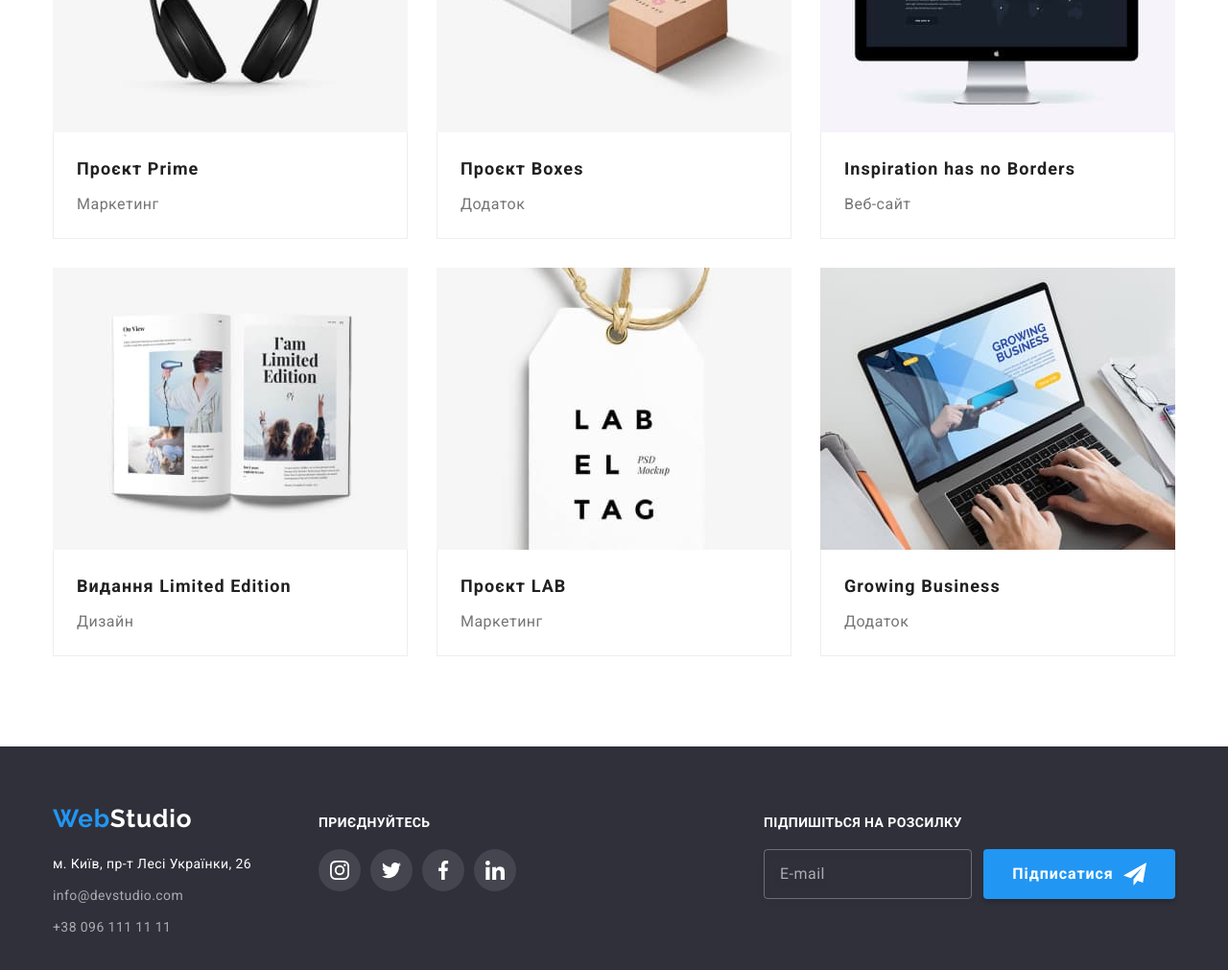
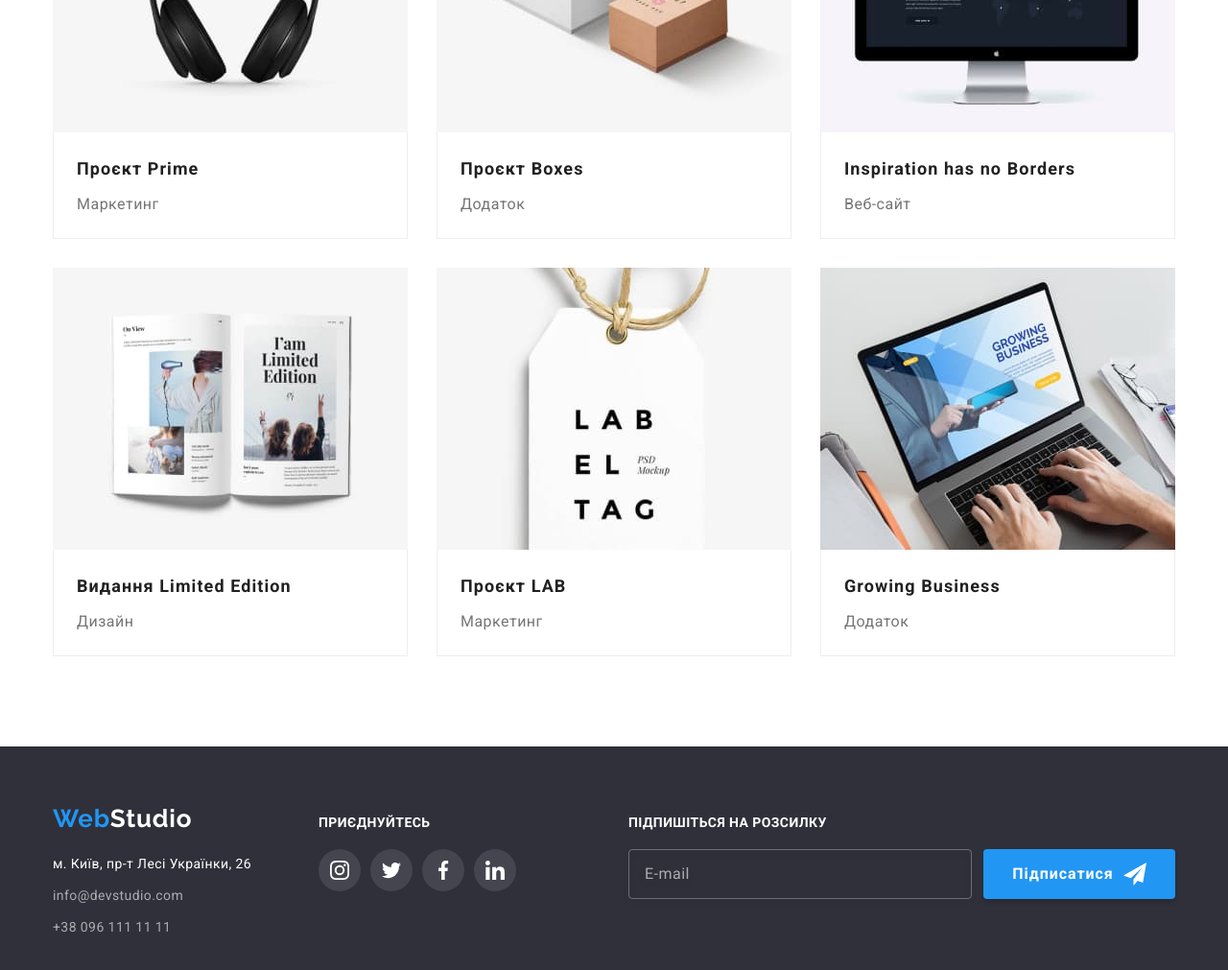
Before and after one commit to milacherkashyna/goit-markup-hw-06, a plain HTML site: page portfolio.html in a window 1280 px wide. Shown: the part 854-1865 px from the top of the page at 96% size. Drawn offline with Linux system fonts and the light colour scheme.

Commit message:
Homework06 accepted

```diff
--- a/css/styles.css
+++ b/css/styles.css
@@ -598,13 +598,14 @@ img {
 }
 .subscribe-input {
   padding: 15px 16px;
-  border-radius: 4px;
+  width: 358px;
   line-height: 1.25;
   letter-spacing: 0.03em;
   color: var(--white);
   background-color: transparent;
   outline: none;
   border: 1px solid rgba(255, 255, 255, 0.3);
+  border-radius: 4px;
   filter: drop-shadow(0px 4px 4px rgba(0, 0, 0, 0.15));
 }
 .subscribe-input::placeholder {
```
Also changed, not shown: index.html (+1 -1 lines).
